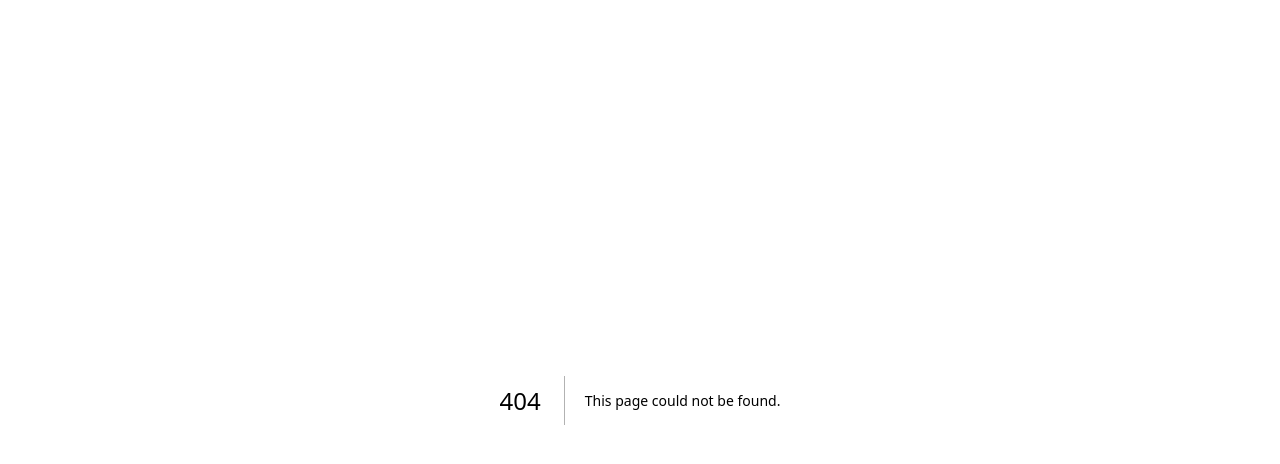
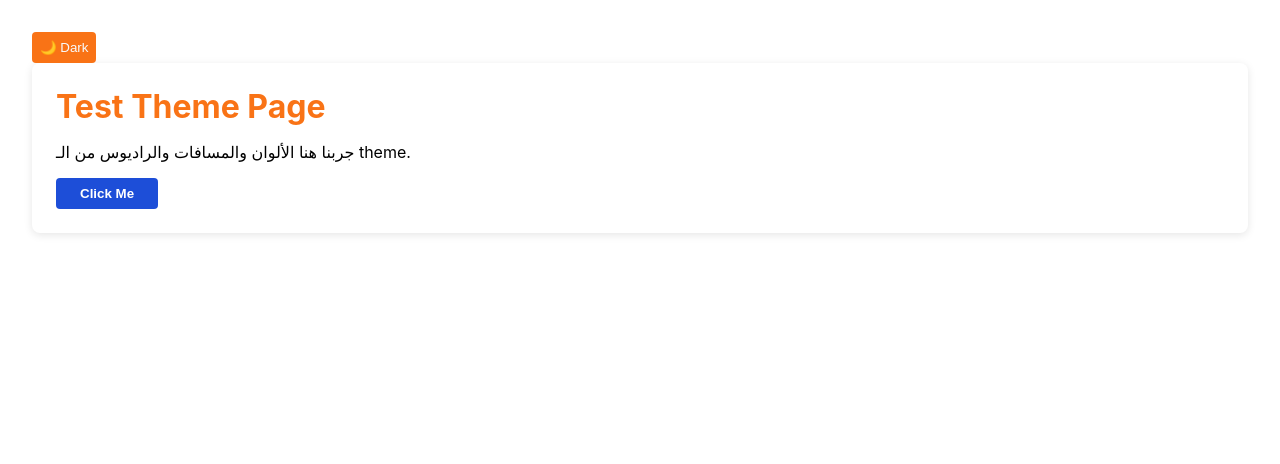
Before and after one commit to kanata-kan/nomadia-travels, a Next.js app: page /testTheme in a window 1280 px wide. Before the commit this address had no page. Shown: the top 464 px of the page. Built offline with nearby package versions, Linux system fonts and the light colour scheme.

Commit message:
temporary storage

```diff
--- a/app/layout.tsx
+++ b/app/layout.tsx
@@ -1,17 +1,16 @@
+// app/layout.tsx
+import ThemeProviderWrapper from "@/components/ThemeProviderWrapper";
 import type { Metadata } from "next";
 import { Geist, Geist_Mono } from "next/font/google";
 
-// 🟢 استدعاء ThemeProviderWrapper
-import { ThemeProviderWrapper } from "@/components/providers/theme-provider";
-
 const geistSans = Geist({
+  subsets: ["latin"],
   variable: "--font-geist-sans",
-  subsets: ["latin"],
 });
 
 const geistMono = Geist_Mono({
+  subsets: ["latin"],
   variable: "--font-geist-mono",
-  subsets: ["latin"],
 });
 
 export const metadata: Metadata = {
@@ -27,7 +26,6 @@ export default function RootLayout({
   return (
     <html lang="en">
       <body className={`${geistSans.variable} ${geistMono.variable}`}>
-        {/* 🟢 ThemeProviderWrapper هنا */}
         <ThemeProviderWrapper>{children}</ThemeProviderWrapper>
       </body>
     </html>
--- /dev/null
+++ b/app/testTheme/page.tsx
@@ -0,0 +1,54 @@
+"use client";
+
+import ThemeToggleButton from "@/components/ThemeToggleButton";
+import styled from "styled-components";
+
+// زر Styled للتجريب
+const StyledBox = styled.div`
+  padding: ${({ theme }) => theme.spacing.lg};
+  border-radius: ${({ theme }) => theme.radii.md};
+  background-color: ${({ theme }) => theme.colors.background};
+  color: ${({ theme }) => theme.colors.text};
+  box-shadow: 0 2px 8px rgba(0, 0, 0, 0.1);
+  transition:
+    background-color 0.3s ease,
+    color 0.3s ease;
+
+  h1 {
+    margin-bottom: ${({ theme }) => theme.spacing.md};
+    color: ${({ theme }) => theme.colors.primary};
+  }
+
+  p {
+    margin-bottom: ${({ theme }) => theme.spacing.md};
+  }
+
+  button {
+    background: ${({ theme }) => theme.colors.accent};
+    border: none;
+    padding: ${({ theme }) => `${theme.spacing.sm} ${theme.spacing.lg}`};
+    border-radius: ${({ theme }) => theme.radii.sm};
+    color: white;
+    font-weight: bold;
+    cursor: pointer;
+    transition: background 0.3s ease;
+
+    &:hover {
+      background: ${({ theme }) => theme.colors.secondary};
+    }
+  }
+`;
+
+export default function TestThemePage() {
+  return (
+    <div style={{ padding: "2rem" }}>
+      <ThemeToggleButton />
+
+      <StyledBox>
+        <h1>Test Theme Page</h1>
+        <p>جربنا هنا الألوان والمسافات والراديوس من الـ theme.</p>
+        <button>Click Me</button>
+      </StyledBox>
+    </div>
+  );
+}
--- /dev/null
+++ b/components/ThemeProviderWrapper.tsx
@@ -0,0 +1,29 @@
+// components/ThemeProviderWrapper.tsx
+"use client";
+
+import { ThemeProvider } from "styled-components";
+import { ThemeProviderCustom, useThemeToggle } from "@/hooks/useThemeToggle";
+import { GlobalStyle } from "@/styles/global";
+
+export default function ThemeProviderWrapper({
+  children,
+}: {
+  children: React.ReactNode;
+}) {
+  return (
+    <ThemeProviderCustom>
+      <InnerWrapper>{children}</InnerWrapper>
+    </ThemeProviderCustom>
+  );
+}
+
+function InnerWrapper({ children }: { children: React.ReactNode }) {
+  const { theme } = useThemeToggle();
+
+  return (
+    <ThemeProvider theme={theme}>
+      <GlobalStyle />
+      {children}
+    </ThemeProvider>
+  );
+}
--- /dev/null
+++ b/components/ThemeToggleButton.tsx
@@ -0,0 +1,21 @@
+// components/ThemeToggleButton.tsx
+"use client";
+
+import styled from "styled-components";
+import { useThemeToggle } from "@/hooks/useThemeToggle";
+
+const Button = styled.button`
+  padding: ${({ theme }) => theme.spacing.sm};
+  border-radius: ${({ theme }) => theme.radii.sm};
+  background: ${({ theme }) => theme.colors.primary};
+  color: ${({ theme }) => theme.colors.text.inverse};
+  cursor: pointer;
+  border: none;
+`;
+
+export default function ThemeToggleButton() {
+  const { isDark, toggleTheme } = useThemeToggle();
+  return (
+    <Button onClick={toggleTheme}>{isDark ? "☀️ Light" : "🌙 Dark"}</Button>
+  );
+}
--- /dev/null
+++ b/hooks/useThemeToggle.tsx
@@ -0,0 +1,36 @@
+// hooks/useThemeToggle.tsx
+"use client";
+
+import { createContext, useContext, useState, ReactNode } from "react";
+import { lightTheme, darkTheme } from "@/styles/theme";
+
+type ThemeContextType = {
+  theme: typeof lightTheme;
+  isDark: boolean;
+  toggleTheme: () => void;
+};
+
+const ThemeContext = createContext<ThemeContextType | undefined>(undefined);
+
+export const ThemeProviderCustom = ({ children }: { children: ReactNode }) => {
+  const [isDark, setIsDark] = useState(false);
+
+  const toggleTheme = () => setIsDark((prev) => !prev);
+
+  const value: ThemeContextType = {
+    theme: isDark ? darkTheme : lightTheme,
+    isDark,
+    toggleTheme,
+  };
+
+  return (
+    <ThemeContext.Provider value={value}>{children}</ThemeContext.Provider>
+  );
+};
+
+export const useThemeToggle = () => {
+  const context = useContext(ThemeContext);
+  if (!context)
+    throw new Error("useThemeToggle must be used within ThemeProviderCustom");
+  return context;
+};
--- a/styles/theme.ts
+++ b/styles/theme.ts
@@ -1,45 +1,16 @@
 // styles/theme.ts
+import { lightColors, darkColors } from "./tokens/colors";
+import { spacing } from "./tokens/spacing";
+import { radii } from "./tokens/radii";
 
 export const lightTheme = {
-  colors: {
-    primary: "#F97316", // Orange CTA
-    secondary: "#22C55E", // Green Logo
-    accent: "#1D4ED8", // Blue Logo
-    background: "#FFFFFF",
-    text: "#1E293B",
-  },
-  spacing: {
-    xs: "4px",
-    sm: "8px",
-    md: "16px",
-    lg: "24px",
-    xl: "48px",
-  },
-  radii: {
-    sm: "4px",
-    md: "8px",
-    lg: "12px",
-  },
+  colors: lightColors,
+  spacing,
+  radii,
 };
 
 export const darkTheme = {
-  colors: {
-    primary: "#F97316",
-    secondary: "#22C55E",
-    accent: "#3B82F6",
-    background: "#0F172A",
-    text: "#F8FAFC",
-  },
-  spacing: {
-    xs: "4px",
-    sm: "8px",
-    md: "16px",
-    lg: "24px",
-    xl: "48px",
-  },
-  radii: {
-    sm: "4px",
-    md: "8px",
-    lg: "12px",
-  },
+  colors: darkColors,
+  spacing,
+  radii,
 };
--- /dev/null
+++ b/styles/tokens/colors.ts
@@ -0,0 +1,28 @@
+// styles/tokens/colors.ts
+export const lightColors = {
+  primary: "#F97316", // Orange CTA
+  secondary: "#22C55E", // Green Logo
+  accent: "#1D4ED8", // Blue Logo
+  background: "#FFFFFF",
+
+  text: {
+    primary: "#1E293B", // Main text
+    secondary: "#475569", // Subtitles
+    muted: "#94A3B8", // Captions / less important
+    inverse: "#F8FAFC", // Text فوق خلفية داكنة
+  },
+};
+
+export const darkColors = {
+  primary: "#F97316", // Orange CTA
+  secondary: "#22C55E", // Green Logo
+  accent: "#3B82F6", // Brighter Blue Accent
+  background: "#0F172A", // Dark navy background
+
+  text: {
+    primary: "#F8FAFC", // Main text (white-ish)
+    secondary: "#CBD5E1", // Subtitles (gray 300)
+    muted: "#64748B", // Muted text (gray 500)
+    inverse: "#1E293B", // Dark text فوق خلفية فاتحة
+  },
+};
--- /dev/null
+++ b/styles/tokens/radii.ts
@@ -0,0 +1,6 @@
+// styles/tokens/radii.ts
+export const radii = {
+  sm: "4px",
+  md: "8px",
+  lg: "12px",
+};
--- /dev/null
+++ b/styles/tokens/spacing.ts
@@ -0,0 +1,8 @@
+// styles/tokens/spacing.ts
+export const spacing = {
+  xs: "4px",
+  sm: "8px",
+  md: "16px",
+  lg: "24px",
+  xl: "48px",
+};
```
Also changed, not shown: styles/styled.d.ts (+6 -1 lines).
